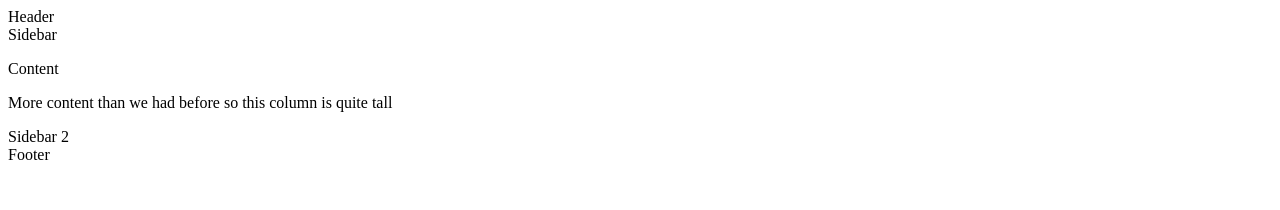
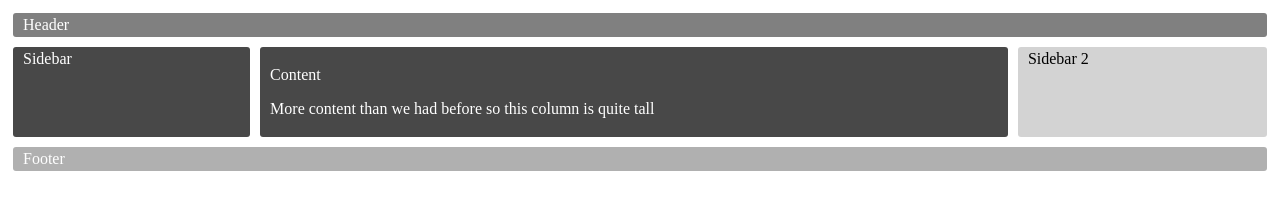
Before and after one commit to kristiania/display-in-grid-anewardeberg, a plain HTML site: page Forelesning 6/Oppgave 3/src/index.html in a window 1280 px wide. Drawn offline with Linux system fonts and the light colour scheme.

Commit message:
oppgave 3, fullført

```diff
--- a/Forelesning 6/Oppgave 3/src/index.html
+++ b/Forelesning 6/Oppgave 3/src/index.html
@@ -6,17 +6,17 @@
     <body>
         <div class="grid-container">
             <!-- Now build the grid you self-->
-            <div class="grid-item"> Header </div>
-            <div class="grid-item"> Sidebar </div>
-            <div class="grid-item">
+            <div class="grid-item" id="grid-header"> Header </div>
+            <div class="grid-item" id="grid-sidebar"> Sidebar </div>
+            <div class="grid-item" id="grid-content">
                 <p>Content</p>
                 <p>
                     More content than we had before
                     so this column is quite tall
                 </p>
             </div>
-            <div class="grid-item"> Sidebar 2</div>
-            <div class="grid-item"> Footer </div>
+            <div class="grid-item" id="grid-sidebar2"> Sidebar 2</div>
+            <div class="grid-item" id="grid-footer"> Footer </div>
         </div>
         <script src="./script.js"></script>
     </body>
--- a/Forelesning 6/Oppgave 3/src/styles.css
+++ b/Forelesning 6/Oppgave 3/src/styles.css
@@ -1,9 +1,116 @@
 /* For mobile phones: */
+.grid-container {
+    display: grid;
+      grid-template-columns: auto auto auto;
+      grid-template-rows: auto auto auto;
+      grid-gap: 10px;
+      padding: 5px;
+
+}
+
+.grid-item {
+    border-radius: 3px;
+    padding: 3px;
+    padding-left: 10px;
+}
+
+#grid-header {
+    color: white;
+    background-color: gray;
+    grid-row: 1;
+
+}
+#grid-sidebar {
+    color: white;
+    background-color: rgb(72, 72, 72);
+    grid-row: 2;
+}
+#grid-content {
+    color: white;
+    background-color: rgb(72, 72, 72);
+    grid-row: 3;
+}
+#grid-sidebar2 {
+    background-color: lightgray;
+    grid-row: 4;
+
+}
+#grid-footer {
+    color: white;
+    background-color: rgb(176, 176, 176);
+    grid-row: 5;
+
+}
+
 
 @media only screen and (min-width: 600px) {
 /* For tablets: */
+    #grid-header {
+        color: white;
+        background-color: gray;
+        grid-column: 1 / span 3;
+        grid-row: 1;
+
+    }
+    #grid-sidebar {
+        color: white;
+        background-color: rgb(72, 72, 72);
+        grid-column: 1;
+        grid-row: 2;
+    }
+    #grid-content {
+        color: white;
+        background-color: rgb(72, 72, 72);
+        grid-column: 2 / span 2;
+        grid-row: 2;
+    }
+    #grid-sidebar2 {
+        background-color: lightgray;
+        grid-column: 1 / span 3;
+        grid-row: 3;
+
+    }
+    #grid-footer {
+        color: white;
+        background-color: rgb(176, 176, 176);
+        grid-column: 1 / span 3;
+        grid-row: 4;
+
+    }
 }
 
 @media only screen and (min-width: 768px) {
 /* For desktop: */
+#grid-header {
+    color: white;
+    background-color: gray;
+    grid-column: 1 / span 4;
+    grid-row: 1;
+
 }
+#grid-sidebar {
+    color: white;
+    background-color: rgb(72, 72, 72);
+    grid-column: 1;
+    grid-row: 2;
+}
+#grid-content {
+    color: white;
+    background-color: rgb(72, 72, 72);
+    grid-column: 2 / span 2;
+    grid-row: 2;
+}
+#grid-sidebar2 {
+    background-color: lightgray;
+    grid-column: 4;
+    grid-row: 2;
+
+}
+#grid-footer {
+    color: white;
+    background-color: rgb(176, 176, 176);
+    grid-column: 1 / span 4;
+    grid-row: 3;
+
+}
+}
```
